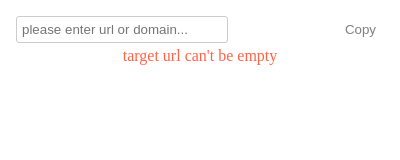
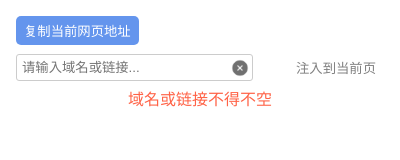
Before and after one commit to gq-star/cookie-copyer, a browser extension: page src/popup.html in a window 400 px wide. Drawn offline with Linux system fonts and the light colour scheme.

Commit message:
feat: 增加一键拷贝当前url

```diff
--- a/src/popup.css
+++ b/src/popup.css
@@ -12,21 +12,46 @@
     width: 80px;
 }
 
+.input-container {
+    position: relative;
+}
+
+.clear-icon {
+    position: absolute;
+    top: 4.5px;
+    right: 4.5px;
+    height: 18px;
+    width: 18px;
+    cursor: pointer;
+}
+
 #dest-url {
     width: 200px;
     outline: none;
     border: 1px solid #cccccc;
     border-radius: 3px;
     padding: 5px;
+    padding-right: 30px;
 }
 
-#copy-btn {
+
+#copy-btn, #copy-url {
     outline: none;
     border: none;
     padding: 5px 8px;
     margin-left: 16px;
+    border-radius: 5px;
+    white-space: nowrap;
     cursor: pointer;
 }
+
+#copy-url {
+    margin-bottom: 8px;
+    margin-left: 0;
+    background-color: cornflowerblue;
+    color: #fff;
+}
+
 
 
 #copy-btn:hover {
--- a/src/popup.html
+++ b/src/popup.html
@@ -6,10 +6,14 @@
   </head>
   <body>
     <div class="config-panel">
+        <button id="copy-url">复制当前网页地址</button>
         <div class="config-panel-item-container">
             <div class="config-panel-item">
-                <input id="dest-url" type="text" placeholder="please enter url or domain...">
-                <button id="copy-btn">Copy</button>
+                <div class="input-container">
+                    <input id="dest-url" type="text" placeholder="请输入域名或链接...">
+                    <img class="clear-icon" src="./static/images/delete-filling.png" alt="">
+                </div>
+                <button id="copy-btn">注入到当前页</button>
             </div>
             <div class="error-tip"></div>
         </div>
--- a/src/popup.js
+++ b/src/popup.js
@@ -1,12 +1,16 @@
 const copyBtn = document.getElementById('copy-btn');
+const copyUrl = document.getElementById('copy-url');
 const destUrl = document.getElementById('dest-url');
 const errorTip = document.querySelector('.error-tip');
+const clearIcon = document.querySelector('.clear-icon');
 
-const urlReg =
+const STORAGE_KEY = 'copied_url';
+
+const URL_Reg =
     /(http|https):\/\/[\w\-_]+(\.[\w\-_]+)+([\w\-\.,@?^=%&amp;:/~\+#]*[\w\-\@?^=%&amp;/~\+#])?/; // complete url
-const domainReg =
+const DOMAIN_Reg =
     /^[a-zA-Z0-9][a-zA-Z0-9-]{1,61}[a-zA-Z0-9](?:\.[a-zA-Z]{2,})+$/; // domain except ip
-const ipReg =
+const IP_Reg =
     /^((25[0-5]|2[0-4]\d|((1\d{2})|([1-9]?\d)))\.){3}(25[0-5]|2[0-4]\d|((1\d{2})|([1-9]?\d)))$/; // match ip address
 
 /**
@@ -17,15 +21,17 @@ destUrl.addEventListener('input', (e) => {
     validateFn(v);
 });
 
-window.onload = function () {
+window.onload = async function () {
+    const data = await getStorage(STORAGE_KEY);
+    destUrl.value = data;
     validateFn(destUrl.value);
 };
 
 function validateFn(v) {
     let errorText = '';
-    if (!v.trim().length) errorText = "target url can't be empty";
-    else if (!urlReg.test(v) && !domainReg.test(v) && !ipReg.test(v))
-        errorText = 'invalid url or domain';
+    if (!v.trim().length) errorText = '域名或链接不得不空';
+    else if (!URL_Reg.test(v) && !DOMAIN_Reg.test(v) && !IP_Reg.test(v))
+        errorText = '无效的域名或链接';
 
     if (errorText) errorTip.innerText = errorText;
     errorTip.style.display = errorText ? 'block' : 'none';
@@ -38,18 +44,47 @@ function validateFn(v) {
  * get legal domain
  */
 function getDomain(v) {
-    if (urlReg.test(v)) return new URL(v).hostname;
-    if (domainReg.test(v) || ipReg.test(v)) return v;
-    throw new Error('invalid domain');
+    if (URL_Reg.test(v)) return new URL(v).hostname;
+    if (DOMAIN_Reg.test(v) || IP_Reg.test(v)) return v;
+    throw new Error('无效域名');
 }
+
+async function getCurrentTab() {
+    const [tab] = await chrome.tabs.query({
+        active: true,
+        currentWindow: true
+    });
+    return tab;
+}
+
+function setStorage(key, value) {
+    chrome.storage.sync.set({ [key]: value });
+}
+
+function getStorage(key) {
+    return new Promise((resolve) => {
+        chrome.storage.sync.get(key, function (result) {
+            resolve(result[key] || '');
+        });
+    });
+}
+
+clearIcon.addEventListener('click', () => {
+    destUrl.value = '';
+    setStorage(STORAGE_KEY, destUrl.value);
+});
+
+copyUrl.addEventListener('click', async () => {
+    const tab = await getCurrentTab();
+    destUrl.value = tab.url;
+    setStorage(STORAGE_KEY, destUrl.value);
+    validateFn(destUrl.value);
+});
 
 copyBtn.addEventListener('click', async () => {
     try {
         // get current active page
-        const [tab] = await chrome.tabs.query({
-            active: true,
-            currentWindow: true
-        });
+        const tab = await getCurrentTab();
         chrome.cookies.getAll(
             { domain: getDomain(destUrl.value) },
             (cookies) => {
@@ -71,6 +106,7 @@ copyBtn.addEventListener('click', async () => {
                     .catch((e) => alert(e))
                     .finally(() => {
                         destUrl.value = '';
+                        setStorage(STORAGE_KEY, '');
                     });
             }
         );
```
Also changed, not shown: src/manifest.json, src/static/images/delete-filling.png (added).
